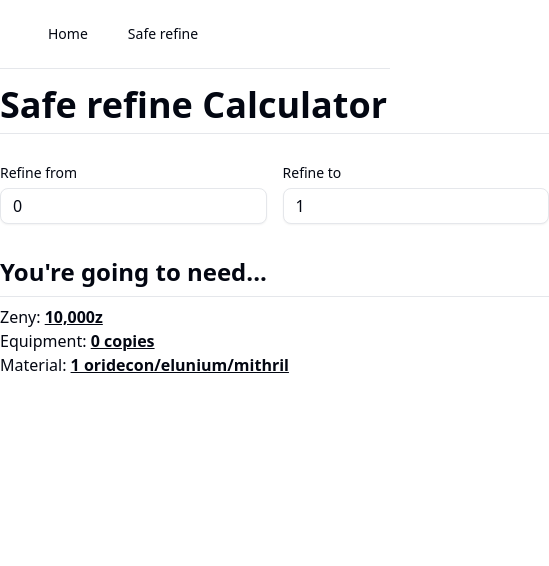
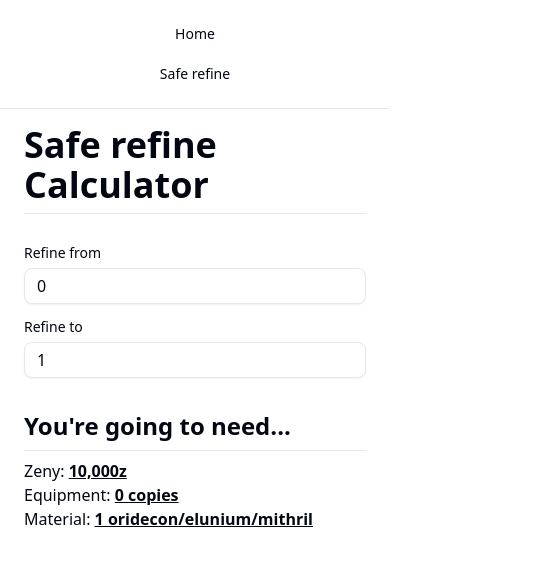
Before and after one commit to fossabot/romc-tools, a SvelteKit app: page /calculator/safe-refine in a window 390 px wide. Shown: the top 566 px of the page, 549 px wide, since content can reach past the window. Built offline with nearby package versions, Linux system fonts and the light colour scheme.

Commit message:
add responsive mobile view

```diff
--- a/src/routes/+layout.svelte
+++ b/src/routes/+layout.svelte
@@ -7,12 +7,14 @@
 </script>
 
 <div class="min-h-[100vh]">
-	<nav class="flex w-full space-x-2 border-b px-8 py-4">
+	<nav
+		class="flex w-full items-center border-b px-8 py-4 max-sm:flex-col max-sm:space-y-1 sm:space-x-2"
+	>
 		<Button variant="ghost" href="{base}/">Home</Button>
 		<Button variant="ghost" href="{base}/calculator/safe-refine/">Safe refine</Button>
 	</nav>
 
-	<main class="mx-auto my-4 flex w-[60ch] flex-col">
+	<main class="mx-6 my-4 flex flex-col sm:mx-auto sm:w-[60ch]">
 		{@render children()}
 	</main>
 </div>
--- a/src/routes/calculator/safe-refine/+page.svelte
+++ b/src/routes/calculator/safe-refine/+page.svelte
@@ -23,7 +23,7 @@
 
 <Separator class="my-2" />
 
-<div class="mt-6 mb-8 grid grid-cols-2 gap-4">
+<div class="mt-6 mb-8 grid grid-cols-1 gap-4 sm:grid-cols-2">
 	<div class="flex flex-col space-y-2">
 		<Label for="refine_from">Refine from</Label>
 		<Input bind:value={refine_from} id="refine_from" type="number" min="0" max={refine_to - 1} />
```
